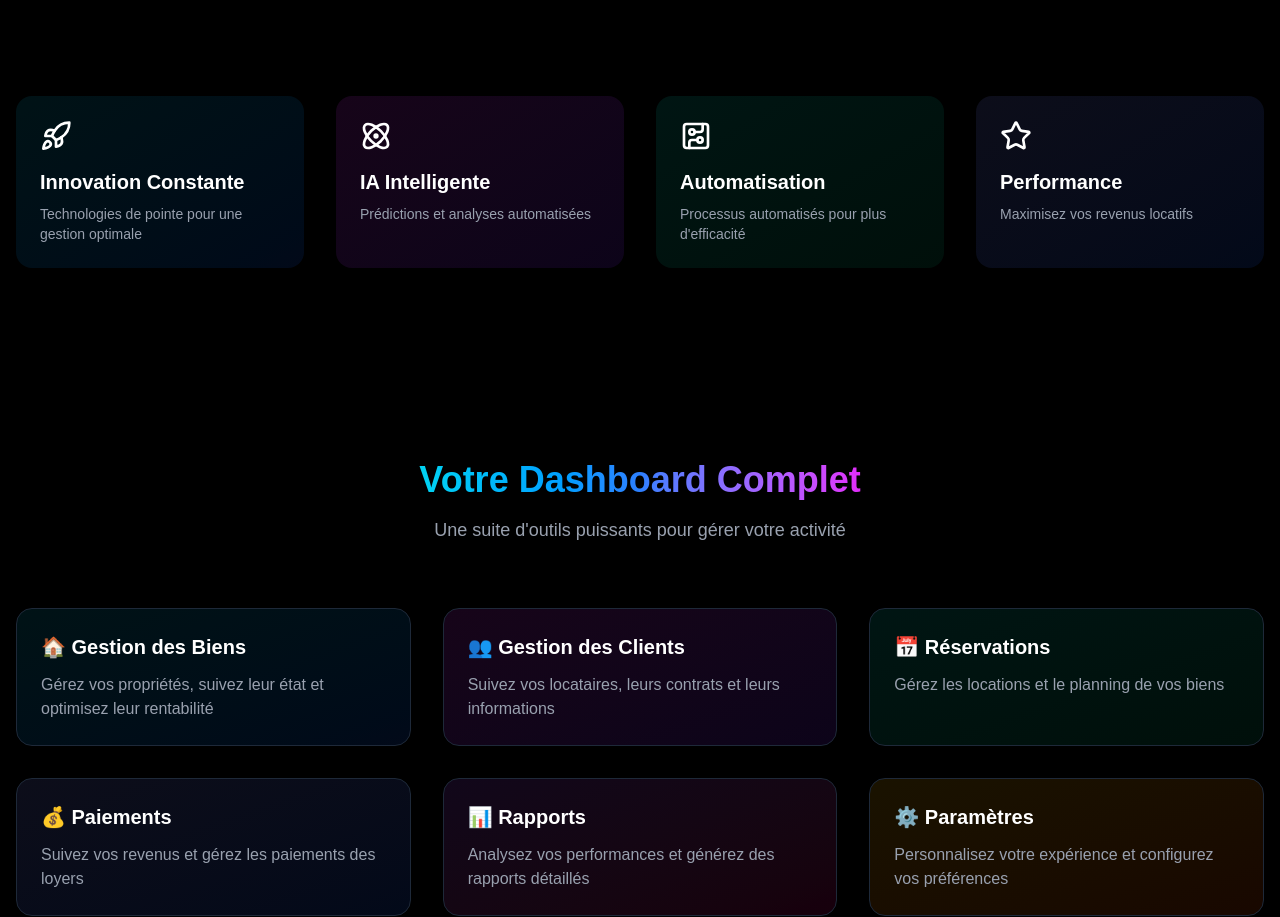
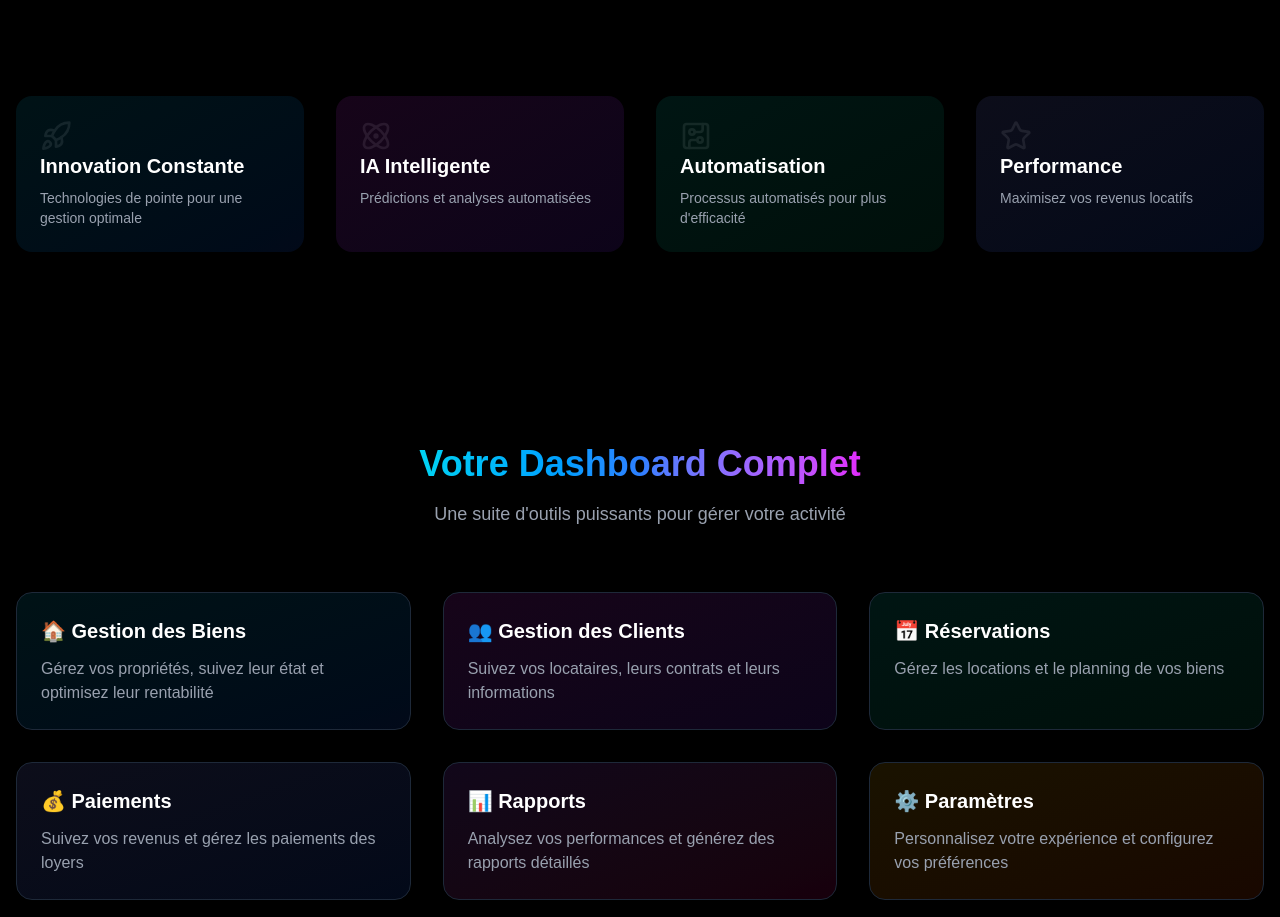
Before and after one commit to CHANG-Toma/maxi-loc, a Next.js app: page / in a window 1280 px wide. Shown: the part 800-1717 px from the top of the page. Built offline with nearby package versions, Linux system fonts and the light colour scheme.

Commit message:
fix(app/page.tsx): ux/ui

```diff
--- a/src/app/page.tsx
+++ b/src/app/page.tsx
@@ -253,14 +253,7 @@ export default function HomePage() {
                 <div
                   className={`absolute inset-0 bg-gradient-to-br ${feature.color} opacity-10 group-hover:opacity-20 transition-opacity duration-300`}
                 />
-                <motion.div
-                  initial={false}
-                  whileHover={{ scale: 1.2, rotate: 360 }}
-                  transition={{ duration: 0.6 }}
-                  className="relative z-10 mb-4 text-white"
-                >
                   {feature.icon}
-                </motion.div>
                 <h3 className="relative z-10 text-xl font-semibold mb-2 text-white">
                   {feature.title}
                 </h3>
```
